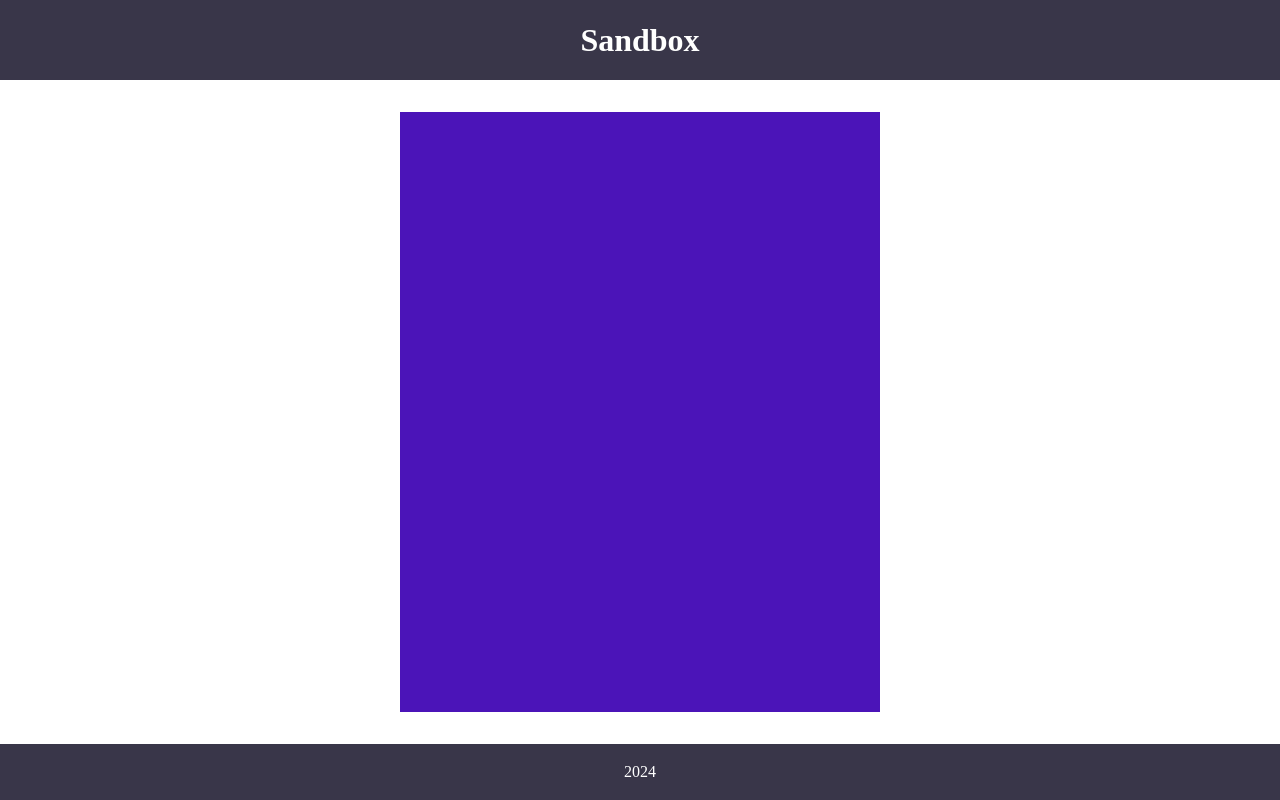
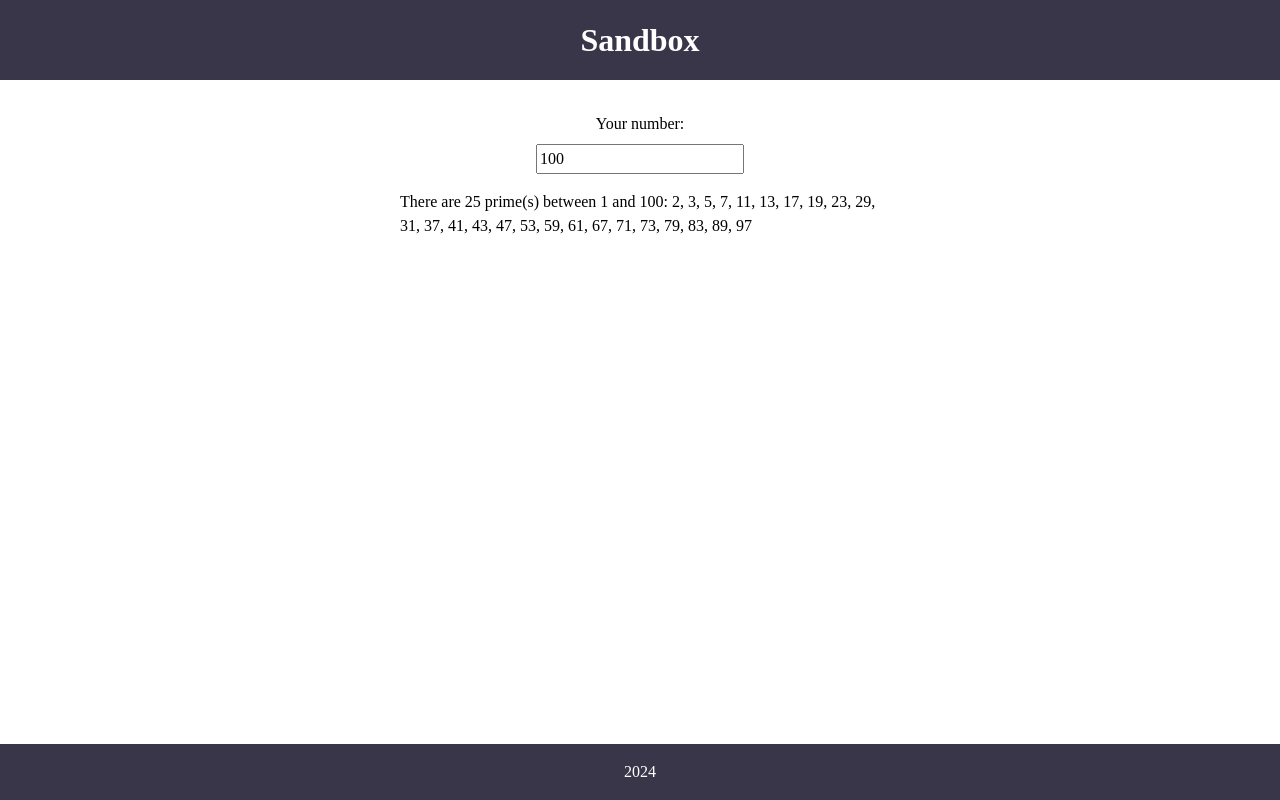
Before and after one commit to paulichdom/joy-of-react-playground, a React (Vite) app: page / in a window 1280 px wide. Built offline with nearby package versions, Linux system fonts and the light colour scheme.

Commit message:
add new component, add is prime helper fn

```diff
--- a/src/App.tsx
+++ b/src/App.tsx
@@ -1,10 +1,10 @@
+import FindPrimes from './components/FindPrimes';
 import Layout from './components/Layout';
-import UserDisplay from './components/UserDisplay';
 
 function App() {
   return (
     <Layout>
-      <UserDisplay />
+      <FindPrimes />
     </Layout>
   );
 }
--- /dev/null
+++ b/src/components/FindPrimes/FindPrimes.tsx
@@ -0,0 +1,57 @@
+import * as React from 'react';
+import { isPrime } from '../../helpers';
+import styled from 'styled-components';
+
+export const FindPrimes = () => {
+  // We hold the user's selected number in state.
+  const [selectedNum, setSelectedNum] = React.useState(100);
+
+  // We calculate all of the prime numbers between 0 and the
+  // user's chosen number, `selectedNum`:
+  const allPrimes = [];
+  for (let counter = 2; counter < selectedNum; counter++) {
+    if (isPrime(counter)) {
+      allPrimes.push(counter);
+    }
+  }
+
+  return (
+    <Wrapper>
+      <Form>
+        <label htmlFor="num">Your number:</label>
+        <input
+          id="num"
+          type="number"
+          value={selectedNum}
+          onChange={(event) => {
+            // To prevent computers from exploding,
+            // we'll max out at 100k
+            const num = Math.min(100_000, Number(event.target.value));
+
+            setSelectedNum(num);
+          }}
+        />
+      </Form>
+      <p>
+        There are {allPrimes.length} prime(s) between 1 and {selectedNum}:{' '}
+        <span className="prime-list">{allPrimes.join(', ')}</span>
+      </p>
+    </Wrapper>
+  );
+};
+
+export default FindPrimes;
+
+const Wrapper = styled.div`
+  display: flex;
+  flex-direction: column;
+  gap: 16px;
+  align-items: center;
+`;
+
+const Form = styled.form`
+  display: flex;
+  flex-direction: column;
+  gap: 8px;
+  align-items: center;
+`;
--- /dev/null
+++ b/src/components/FindPrimes/index.ts
@@ -0,0 +1,2 @@
+export * from './FindPrimes';
+export { default } from './FindPrimes';
--- /dev/null
+++ b/src/helpers.ts
@@ -0,0 +1,17 @@
+// Helper function that calculates whether a given
+// number is prime or not.
+export const isPrime = (n: number) => {
+  const max = Math.ceil(Math.sqrt(n));
+
+  if (n === 2) {
+    return true;
+  }
+
+  for (let counter = 2; counter <= max; counter++) {
+    if (n % counter === 0) {
+      return false;
+    }
+  }
+
+  return true;
+}
```
